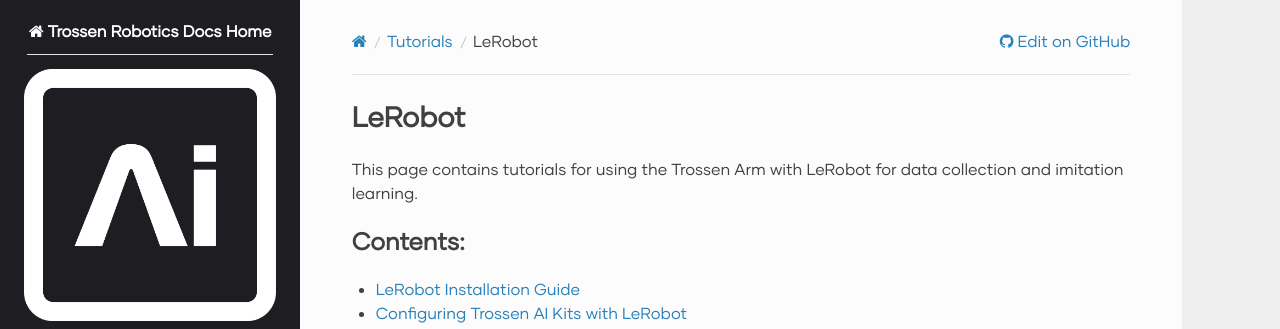
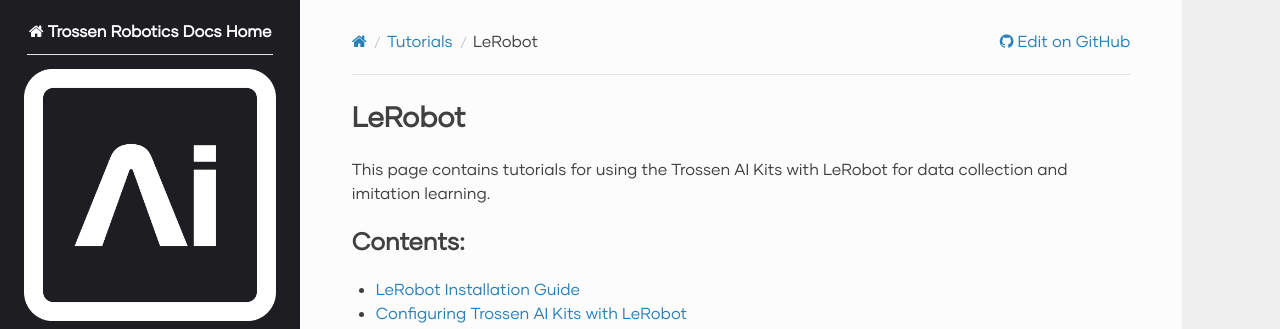
Before and after one commit to TrossenRobotics/trossen_arm, a Sphinx documentation site: the page built from docs/tutorials/lerobot.rst, in a window 1280 px wide. Shown: the top 329 px of the page. Built offline with Sphinx 7.4.7 and the Read the Docs theme 3.1.0, drawn with Linux system fonts in a browser that asks for light colours; some web fonts are replaced; pages that are not in the unit, such as notebooks, are missing from menus.

Commit message:
Updated Review

```diff
--- a/docs/tutorials/lerobot.rst
+++ b/docs/tutorials/lerobot.rst
@@ -2,7 +2,7 @@
 LeRobot
 =======
 
-This page contains tutorials for using the Trossen Arm with LeRobot for data collection and imitation learning.
+This page contains tutorials for using the Trossen AI Kits with LeRobot for data collection and imitation learning.
 
 .. toctree::
     :maxdepth: 1
--- a/docs/tutorials/lerobot/setup.rst
+++ b/docs/tutorials/lerobot/setup.rst
@@ -1,9 +1,6 @@
 ==========================
 LeRobot Installation Guide
 ==========================
-
-Follow the `Trossen Robotics documentation <https://docs.trossenrobotics.com/trossen_arm/main/getting_started/hardware_setup.html>`_
-for setting up the hardware.
 
 Install LeRobot
 ===============
--- a/docs/tutorials/lerobot/teleoperation.rst
+++ b/docs/tutorials/lerobot/teleoperation.rst
@@ -46,6 +46,7 @@ Once you're confident in controlling the robot safely, you can remove this restr
   .. group-tab:: Trossen AI Stationary
 
       .. code-block:: bash
+        :emphasize-lines: 3
 
          python lerobot/scripts/control_robot.py \
            --robot.type=trossen_ai_stationary \
@@ -55,6 +56,7 @@ Once you're confident in controlling the robot safely, you can remove this restr
   .. group-tab:: Trossen AI Mobile
 
       .. code-block:: bash
+        :emphasize-lines: 3
 
          python lerobot/scripts/control_robot.py \
            --robot.type=trossen_ai_mobile \
@@ -64,6 +66,7 @@ Once you're confident in controlling the robot safely, you can remove this restr
   .. group-tab:: Trossen AI Solo
 
       .. code-block:: bash
+        :emphasize-lines: 3
 
         python lerobot/scripts/control_robot.py \
           --robot.type=trossen_ai_solo \
```
